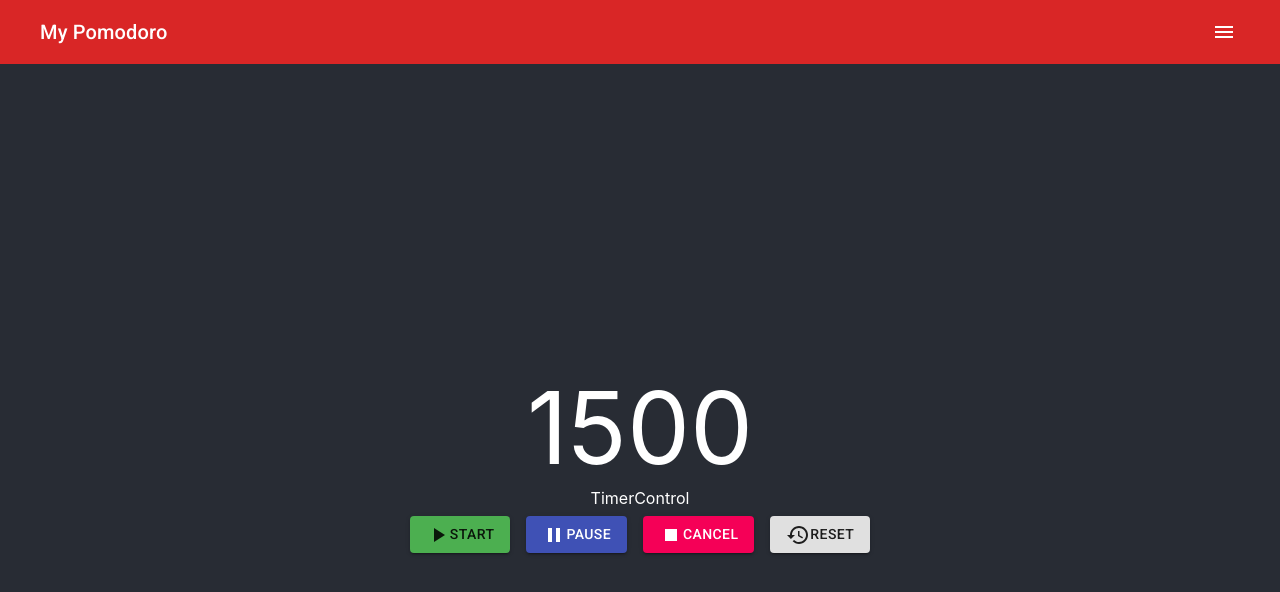
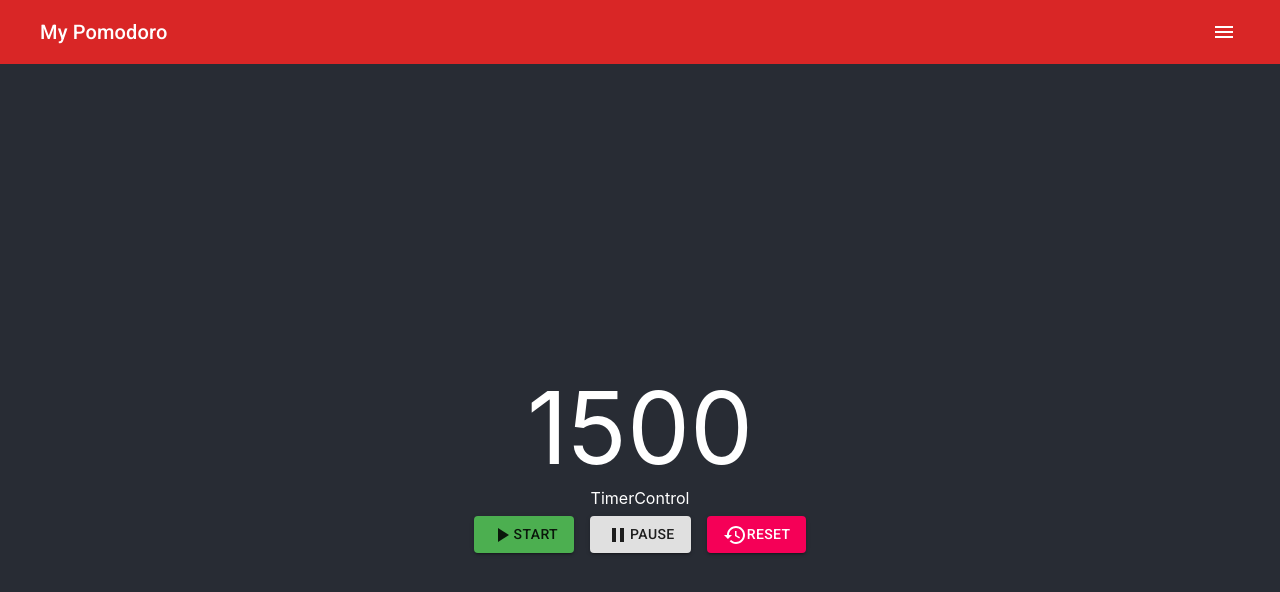
Before and after one commit to giovanizanetti/MY-POMDORO, a React (Create React App) app: page / in a window 1280 px wide. Shown: the top 592 px of the page. Built offline with nearby package versions, Linux system fonts and the light colour scheme.

Commit message:
feat: connect button pause handler

```diff
--- a/src/components/Timer/TimerControl.js
+++ b/src/components/Timer/TimerControl.js
@@ -15,7 +15,7 @@ const useTimerControlStyles = makeStyles((theme) => ({
   },
 }))
 
-const TimerControl = ({ isActive, setIsActive }) => {
+const TimerControl = ({ isActive, setIsActive, seconds, setSeconds }) => {
   const { root, buttonSecondary, controllers } = useTimerControlStyles()
   return (
     <>
@@ -29,15 +29,24 @@ const TimerControl = ({ isActive, setIsActive }) => {
           <PlayArrow />
           Start
         </Button>
-        <Button className={controllers} variant='contained' color='primary'>
+        <Button
+          onClick={() => setIsActive(!isActive)}
+          className={controllers}
+          variant='contained'
+          color='default'
+        >
           <Pause />
           Pause
         </Button>
-        <Button className={controllers} variant='contained' color='secondary'>
-          <Stop />
-          Cancel
-        </Button>
-        <Button className={controllers} variant='contained' color='default'>
+        <Button
+          onClick={() => {
+            setIsActive(false)
+            setSeconds(1500)
+          }}
+          className={controllers}
+          variant='contained'
+          color='secondary'
+        >
           <Restore />
           Reset
         </Button>
--- a/src/components/Timer/index.js
+++ b/src/components/Timer/index.js
@@ -29,7 +29,12 @@ const Timer = (props) => {
     <>
       <div>
         <span className={root}>{seconds}</span>
-        <TimerControl isActive={isActive} setIsActive={setIsActive} />
+        <TimerControl
+          isActive={isActive}
+          setIsActive={setIsActive}
+          seconds={seconds}
+          setSeconds={setSeconds}
+        />
       </div>
     </>
   )
```
Also changed, not shown: 1 other file (tests, documents, lock files or other folders).
